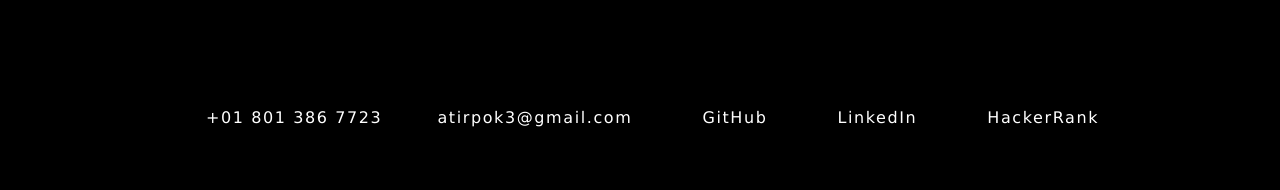
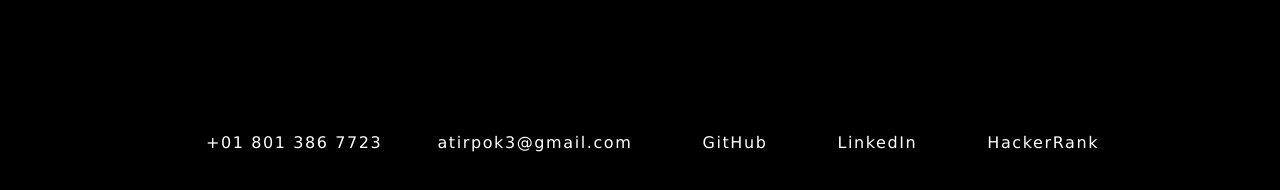
Before and after one commit to androosk/react-portfolio, a React (Create React App) app: page / in a window 1280 px wide. Shown: the part 606-796 px from the top of the page. Built offline with nearby package versions, Linux system fonts and the light colour scheme.

Commit message:
footer ui tweak for links

```diff
--- a/src/components/Footer/index.js
+++ b/src/components/Footer/index.js
@@ -2,7 +2,7 @@ import React from 'react';
 
 const Footer = () => {
   return (
-    <footer class="footer">
+    <footer>
       <nav>
         <ul>
           <li>+01 801 386 7723</li>
--- a/src/index.css
+++ b/src/index.css
@@ -179,6 +179,7 @@ footer {
   display: flex;
   justify-content: space-around;
   flex-wrap: wrap;
+  margin-top: 25px;
 }
 
 footer p {
@@ -200,6 +201,7 @@ footer nav ul li a {
   font-weight: lighter;
   text-shadow: 0 0 10px rgba(0, 0, 0, 0.5);
 }
+
 footer nav ul li a:hover {
   color: #fce138;
   border-radius: 15px;
```
